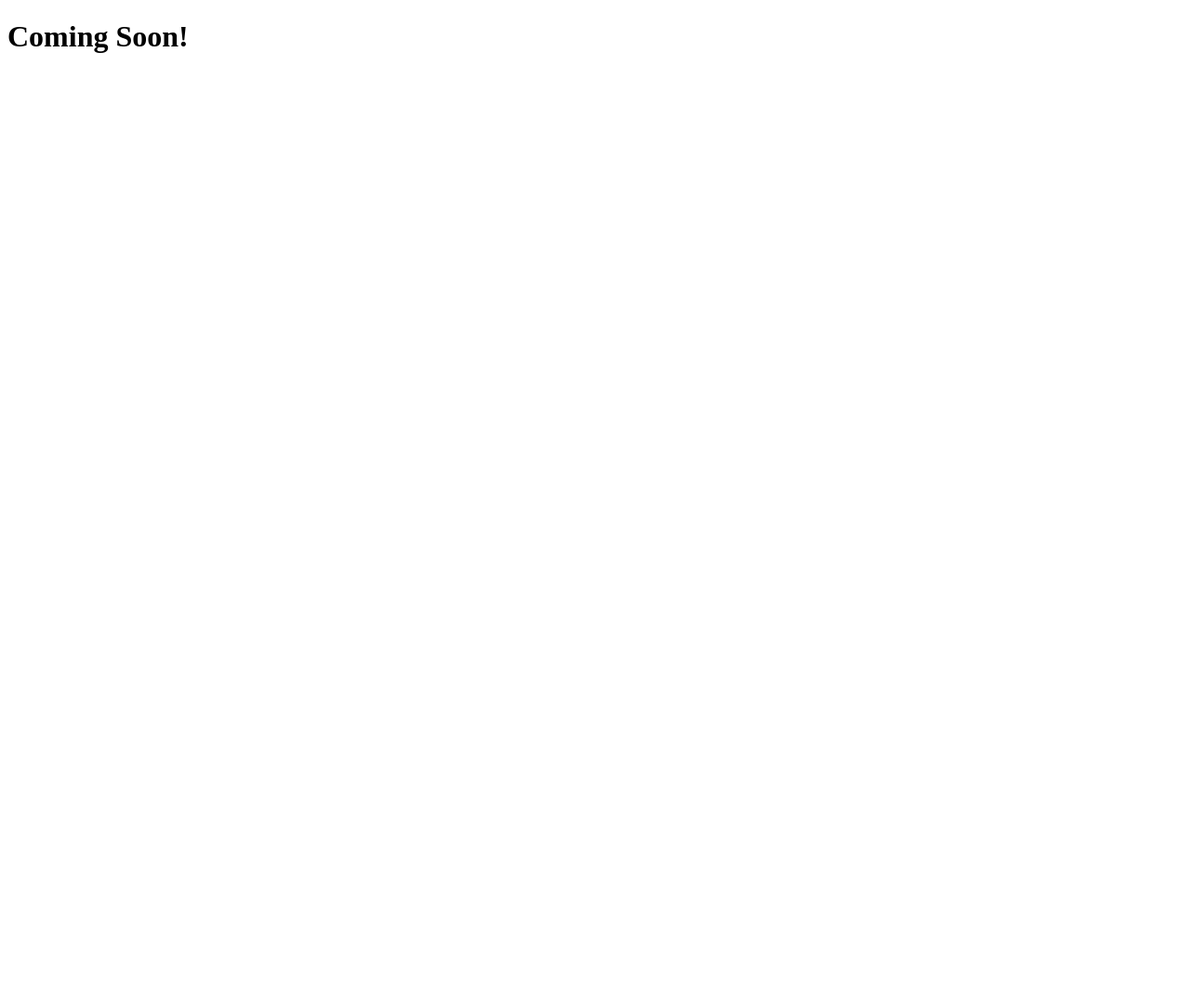
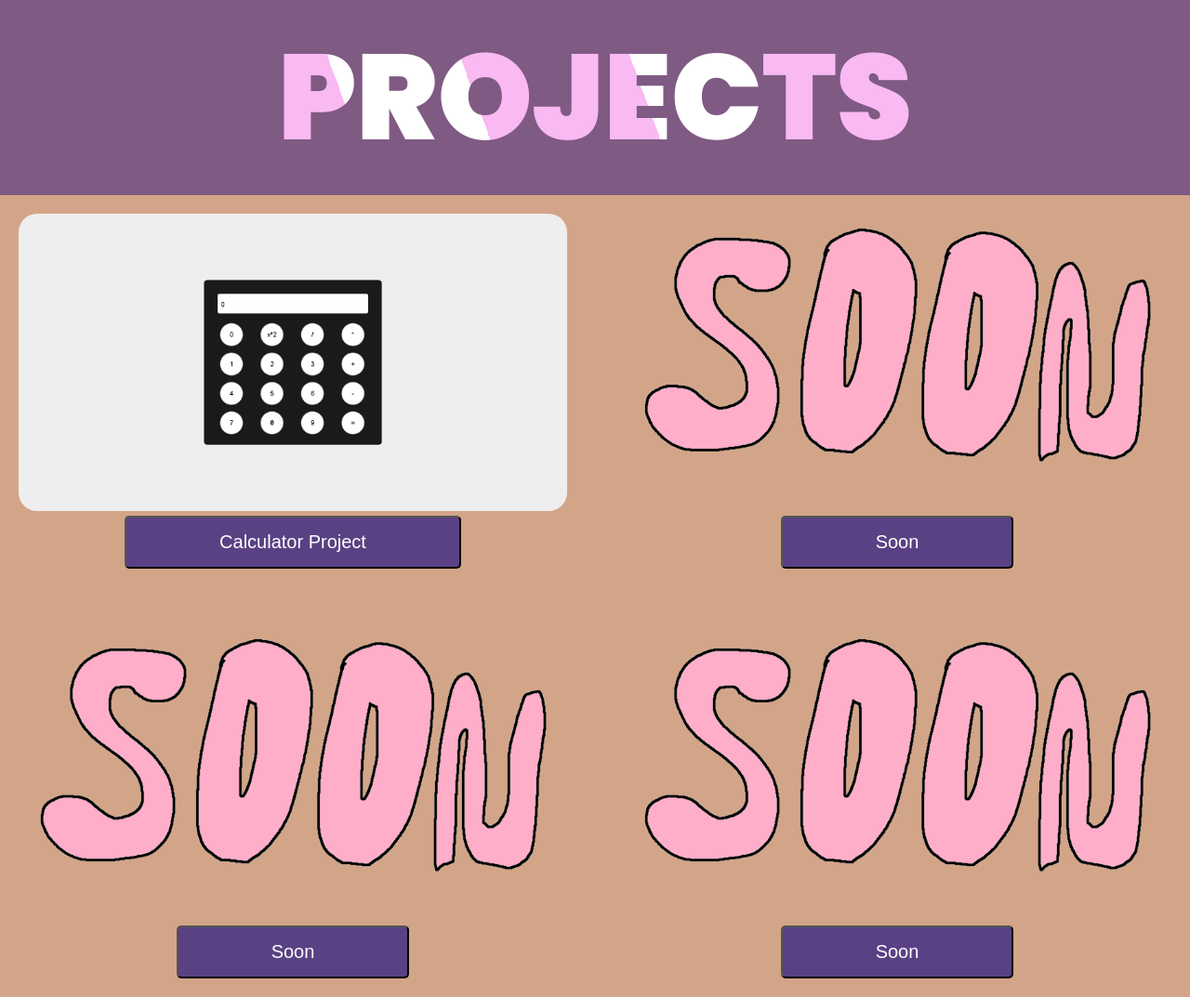
Before and after one commit to Gamesbydo/landingPage, a plain HTML site: page index.html in a window 1280 px wide. Shown: the whole page at 93% size. Before the commit the page ends 800 px from the top, so only its background shows below. Drawn offline with Linux system fonts and the light colour scheme.

Commit message:
Design V1

```diff
--- a/index.html
+++ b/index.html
@@ -4,8 +4,42 @@
     <meta charset="UTF-8">
     <meta name="viewport" content="width=device-width, initial-scale=1.0">
     <title>Landing Page</title>
+    <script src="scripts-folder/main.js"></script>
+    <link rel="stylesheet" href="styles-folder/general.css">
+    <link rel="preconnect" href="https://fonts.gstatic.com" crossorigin>
+    <link href="https://fonts.googleapis.com/css2?family=Roboto&display=swap" rel="stylesheet">
+    <link href="https://fonts.googleapis.com/css2?family=Poppins:wght@900&display=swap" rel="stylesheet">
 </head>
 <body>
-    <h1>Coming Soon!</h1>
+    <div class="header-box">
+        <p class="title-text">PROJECTS</p>
+    </div>
+    <div class="projects-box">
+        <div class="project-item">
+            <img src="images/calculator-project-preview.png" alt="Calculator Project Image">
+            <a href="https://www.adaxxa.com/projects/calculator-project" target="_self">
+                <button type="button" class="link-button">Calculator Project</button>
+            </a>
+        </div>
+        <div class="project-item">
+            <img src="images/placeholder.png" alt="Project 2 Image">
+            <a href="https://www.adaxxa.com/" target="_self">
+                <button type="button" class="link-button">Soon</button>
+            </a>
+        </div>
+        <div class="project-item">
+            <img src="images/placeholder.png" alt="Project 3 Image">
+            <a href="https://www.adaxxa.com/" target="_self">
+                <button type="button" class="link-button">Soon</button>
+            </a>
+        </div>
+        <div class="project-item">
+            <img src="images/placeholder.png" alt="Project 4 Image">
+            <a href="https://www.adaxxa.com/" target="_self">
+                <button type="button" class="link-button">Soon</button>
+            </a>
+        </div>
+    </div>
+
 </body>
 </html>
--- a/styles-folder/general.css
+++ b/styles-folder/general.css
@@ -0,0 +1,64 @@
+body {
+    background-color: #eeeeee;
+    font-family: 'Roboto', sans-serif;
+    margin: 0;
+    padding: 0;
+}
+.header-box {
+    display: flex;
+    align-items: center;
+    justify-content: center;
+    background-color: rgb(127, 90, 131);
+    box-shadow: 0 4px 6px rgba(0, 0, 0, 0.1);
+    padding-bottom: -10px;
+    padding-top: -10px;
+}
+
+.title-text {
+    font-size: 130px;
+    line-height: 130px;
+    margin-bottom: 40px;
+    margin-top: 40px;
+    color: transparent;
+    font-family: 'Poppins', sans-serif;
+    background: url(../images/back.png);
+    -webkit-background-clip: text;
+    background-clip: text;
+    background-position: 0 0;
+    animation: back 20s linear infinite;
+}
+@keyframes back {
+    100%{
+        background-position: 2000px 0;
+    }
+}
+
+.projects-box {
+    display: grid;
+    grid-template-columns: repeat(2, 1fr);
+    gap: 20px;
+    background-color: rgb(211, 165, 136);
+}
+.project-item {
+    display: flex;
+    flex-direction: column;
+    align-items: center;
+    justify-content: center;
+    text-align: center;
+    padding: 20px;
+}
+
+.project-item img {
+    max-width: 100%;
+    height: auto;
+    border-radius: 20px;
+}
+
+.link-button {
+    margin-top: 5px;
+    background-color: #5a4184;
+    color: #fff;
+    padding: 15px 100px;
+    font-size: 20px;
+    border-radius: 5px;
+}
```
Also changed, not shown: images/back.png (added), images/calculator-project-preview.png (added), images/placeholder.png (added).
